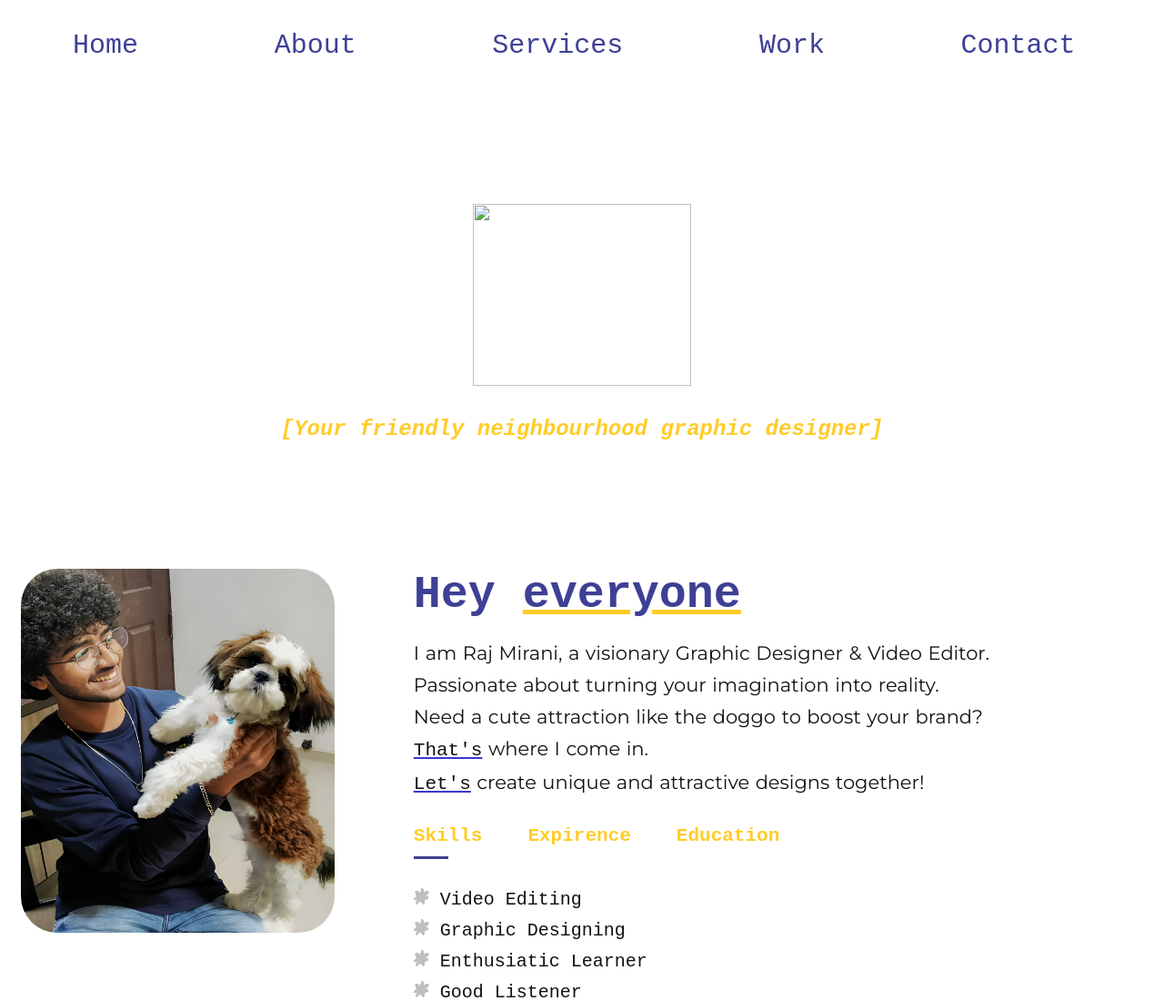
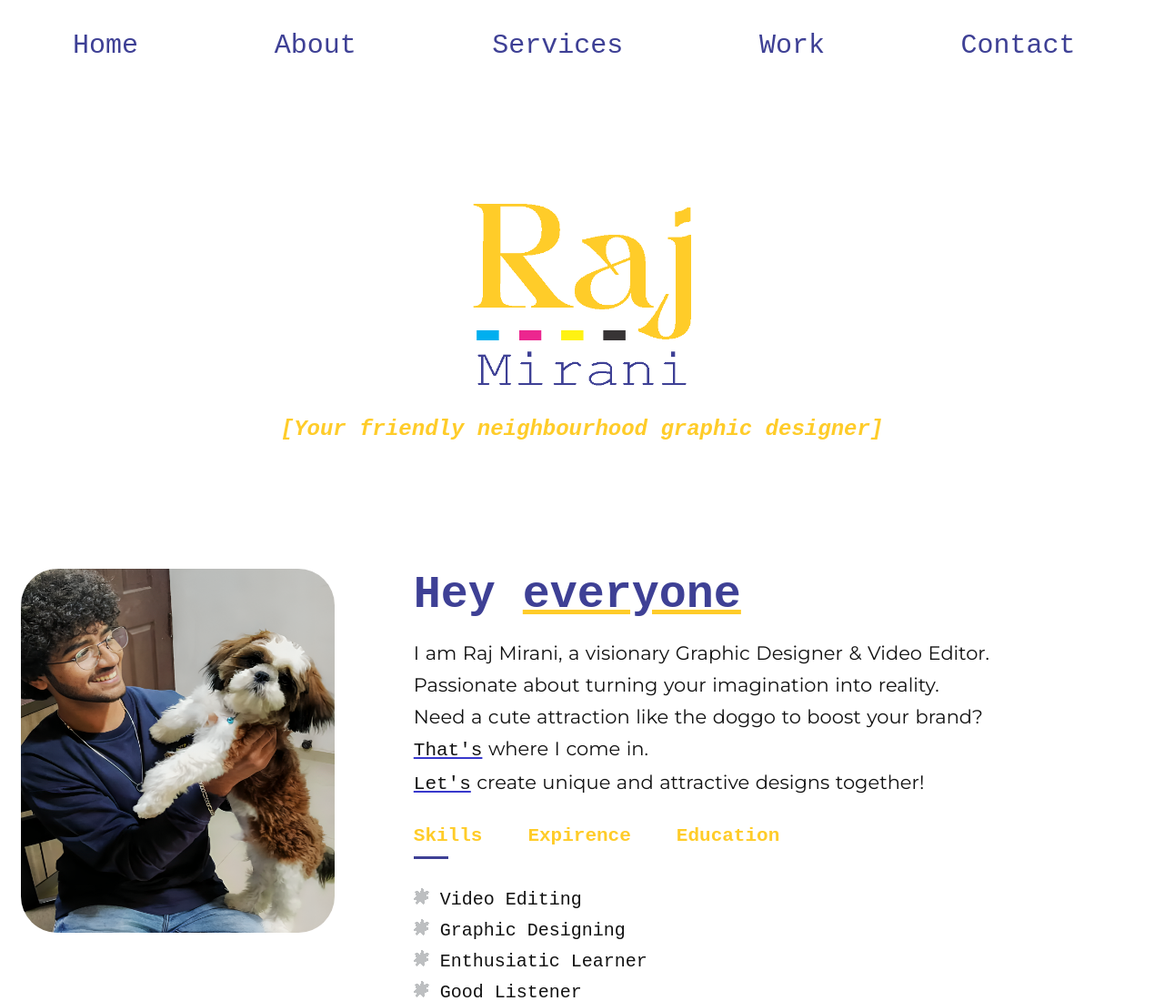
Before and after one commit to 24-Nidhi/Raj-portfolio, a plain HTML site: page index.html in a window 1280 px wide. Shown: the top 1100 px of the page at 91% size. Drawn offline with Linux system fonts and the light colour scheme.

Commit message:
Update index.html

```diff
--- a/index.html
+++ b/index.html
@@ -42,7 +42,7 @@
                 <i class="fa-solid fa-bars" onclick="openmenu()"></i>
             </nav>
             <div class="header-text">
-                <img src="logo.png" class="logo"><br><br>
+                <img src="raj logo.png" class="logo"><br><br>
                 <i>
                     <p><b>[Your friendly neighbourhood graphic designer]</b></p>
                 </i>
```
